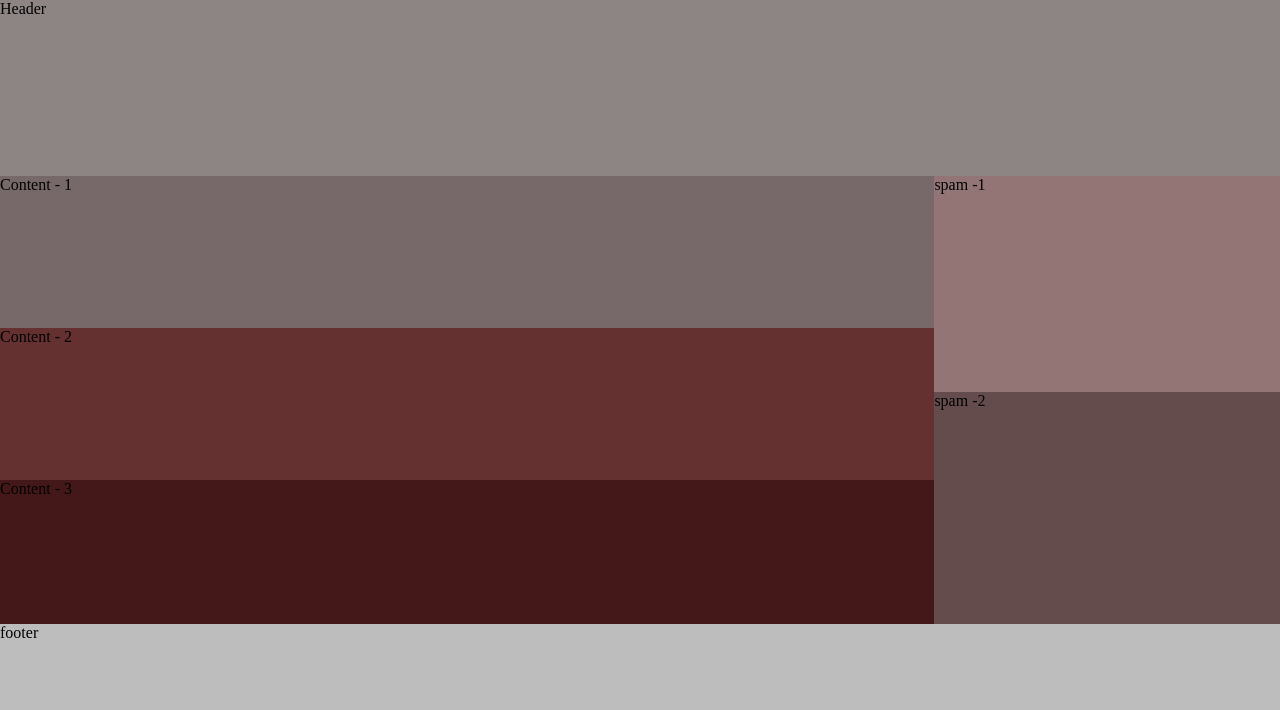
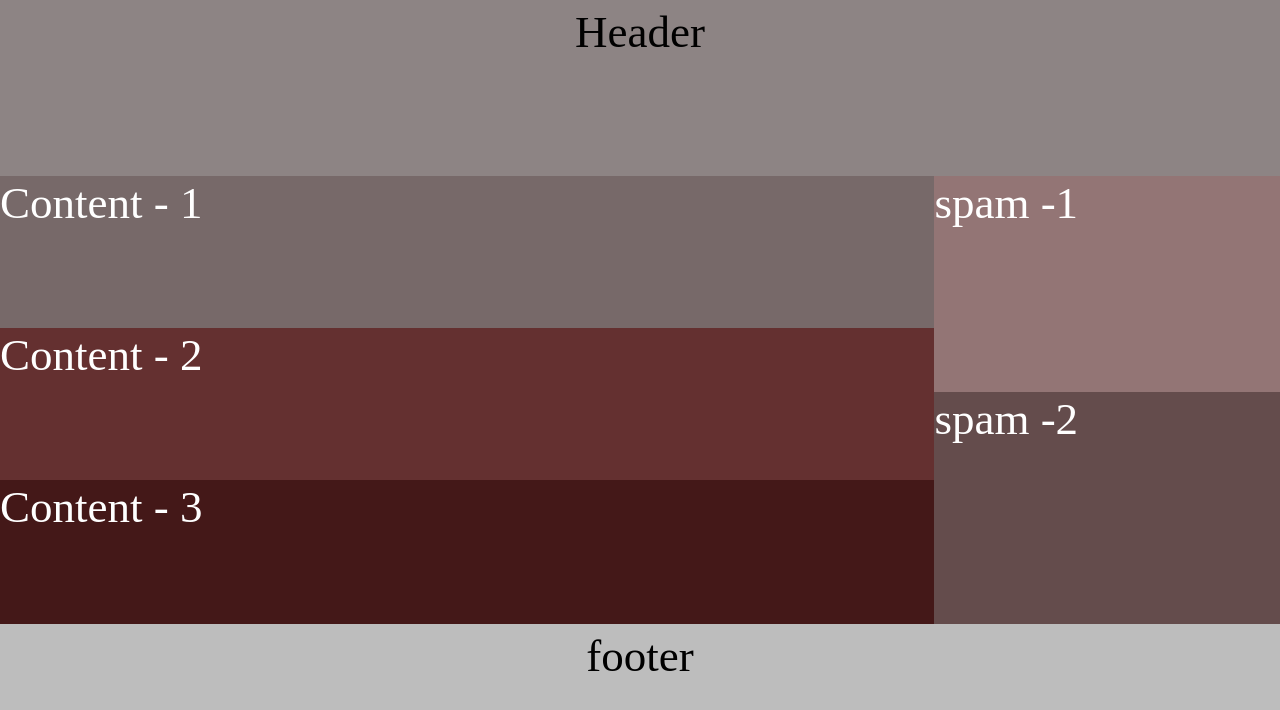
Before and after one commit to NataFishchenko/homework-lesson2-git, a plain HTML site: page homework6-figma/index3.html in a window 1280 px wide. Drawn offline with Linux system fonts and the light colour scheme.

Commit message:
change task4

```diff
--- a/homework6-figma/index3.html
+++ b/homework6-figma/index3.html
@@ -2,60 +2,126 @@
 <html lang="en">
 <head>
     <meta charset="UTF-8">
+    <link rel="preconnect" href="https://fonts.googleapis.com">
+    <link rel="preconnect" href="https://fonts.gstatic.com" crossorigin>
+    <link href="https://fonts.googleapis.com/css2?family=Inter:wght@100..900&display=swap" rel="stylesheet">
     <title>MacBookPro16-2</title>
     <style>
-        *{
+        * {
             margin: 0;
             padding: 0;
             box-sizing: border-box;
         }
-        header{
+
+        header {
             height: 22vh;
-            width: 100vw;
+
             background: #8D8484;
         }
-        footer{
+
+        footer {
             height: 22vh;
             background: #BDBDBD;
-            width: 100vw;
+
         }
-       main{
+
+        main {
             display: flex;
         }
 
-        .content1{
+        .content1 {
             height: 19vh;
             width: 73vw;
             background: #776969;
 
         }
-        .content2{
+
+        .content2 {
             height: 19vh;
             width: 73vw;
             background: #643030;
 
         }
-        .content3{
+
+        .content3 {
             height: 18vh;
             width: 73vw;
-           background-color:  #441818;
+            background-color: #441818;
         }
-        .spam-1{
+
+        .spam-1 {
             background: #937575;
             height: 27vh;
             width: 27vw;
         }
-        .spam-2{
+
+        .spam-2 {
+
             height: 29vh;
             width: 27vw;
             background: #644C4C;
 
         }
+
+        .text1 {
+            display: flex;
+            align-items: center;
+            justify-content: center;
+            color: #000000;
+
+            padding-top: 5px;
+            padding-bottom: 4px;
+            font-size: 45px;
+            font-weight: 400;
+            line-height: 55px;
+
+
+        }
+
+        footer p {
+            display: flex;
+            justify-content: center;
+            align-items: center;
+
+
+
+            color: #000000;
+            padding-top: 5px;
+            padding-bottom: 4px;
+            font-size: 45px;
+            font-weight: 400;
+            line-height: 55px;
+
+        }
+
+        section p {
+            display: flex;
+            font-size: 45px;
+            font-weight: 400;
+            line-height: 54px;
+            text-align: left;
+            color: #FFFFFF;
+
+
+        }
+
+        aside p {
+            color: #FFFFFF;
+            display: flex;
+            font-size: 45px;
+            font-weight: 400;
+            line-height: 54px;
+            text-align: left;
+
+
+        }
+
+
     </style>
 </head>
 <body>
 <header>
-    <p>Header</p>
+    <p class="text1">Header</p>
 </header>
 <main>
     <div>
@@ -64,7 +130,7 @@
         </section>
         <section class="content2">
             <p>Content - 2</p>
-    </section >
+        </section>
         <section class="content3">
             <p>Content - 3</p>
         </section>
```
Lines whose indentation alone changed are shown as unchanged.
